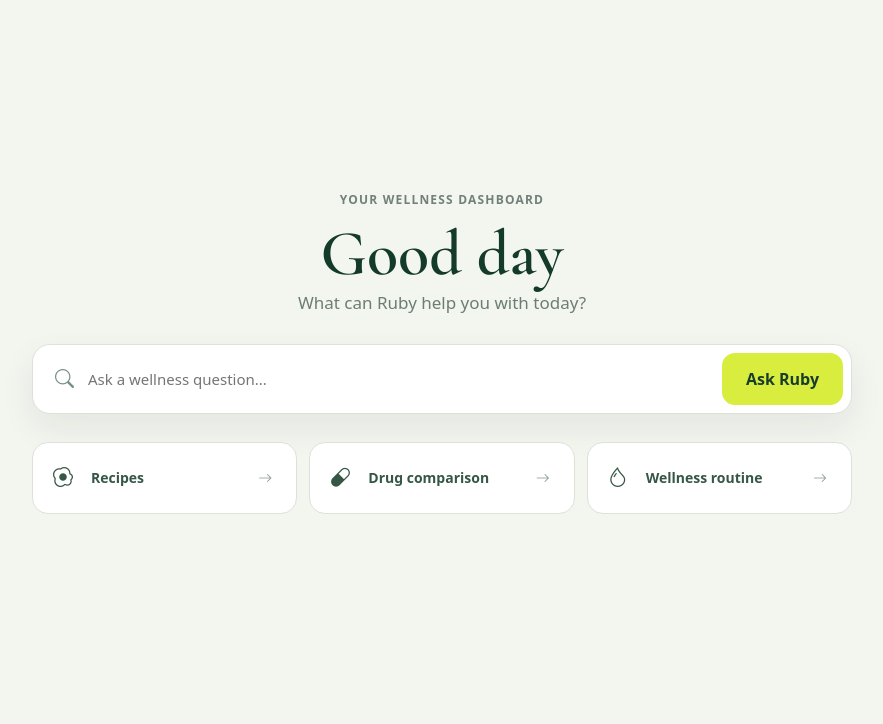
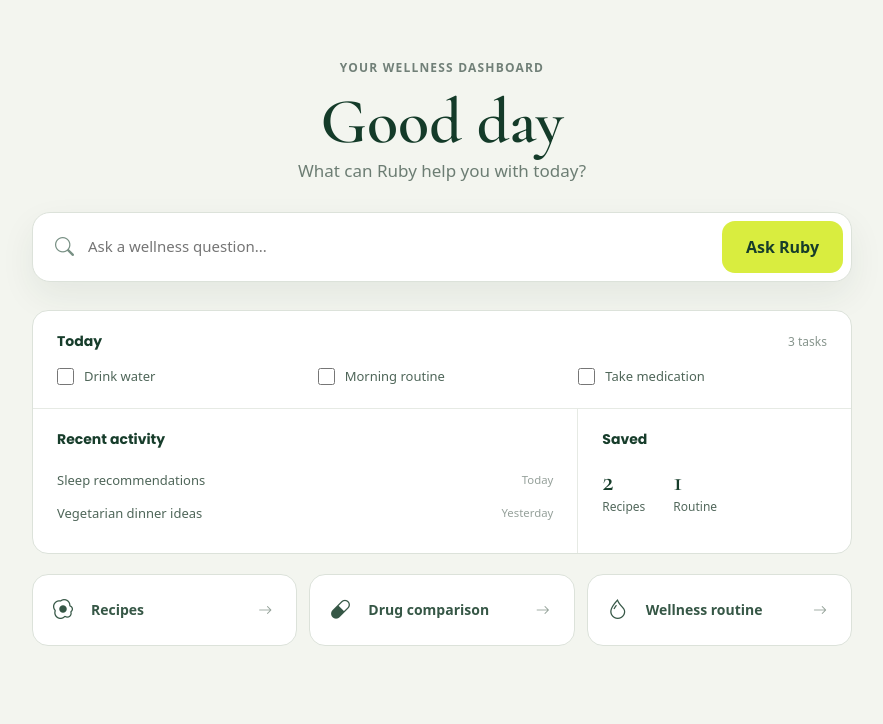
Before and after one commit to Ruby-Project-SEO/Ruby, a Flask app: page / in a window 1280 px wide. Shown: the part 76-800 px from the top of the page, without its empty margins (198-1081 px from the left). Run offline with Flask 3, Linux system fonts and the light colour scheme.

Commit message:
added tasks to dashbord and modified layout slightly

```diff
--- a/static/styles.css
+++ b/static/styles.css
@@ -710,6 +710,108 @@ body {
     margin-top: 20px;
 }
 
+.dashboard-details {
+    margin-top: 20px;
+    overflow: hidden;
+    border: 1px solid #dce2da;
+    border-radius: 16px;
+    background: #fff;
+}
+
+.today-section,
+.recent-section,
+.saved-section {
+    padding: 22px 24px;
+}
+
+.section-title {
+    display: flex;
+    align-items: center;
+    justify-content: space-between;
+    margin-bottom: 16px;
+}
+
+.section-title h2 {
+    margin: 0;
+    color: #173d2b;
+    font-family: "Poppins", sans-serif;
+    font-size: 14px;
+    font-weight: 700;
+}
+
+.section-title > span {
+    color: #87958d;
+    font-size: 12px;
+}
+
+.today-list {
+    display: grid;
+    grid-template-columns: repeat(3, 1fr);
+    gap: 12px;
+}
+
+.today-list label {
+    display: flex;
+    align-items: center;
+    gap: 10px;
+    color: #4f6659;
+    cursor: pointer;
+    font-size: 13px;
+}
+
+.today-list input {
+    width: 17px;
+    height: 17px;
+    accent-color: #075737;
+}
+
+.dashboard-detail-columns {
+    display: grid;
+    grid-template-columns: 2fr 1fr;
+    border-top: 1px solid #e6eae4;
+}
+
+.recent-section {
+    border-right: 1px solid #e6eae4;
+}
+
+.recent-list {
+    margin: 0;
+    padding: 0;
+    list-style: none;
+}
+
+.recent-list li {
+    display: flex;
+    justify-content: space-between;
+    gap: 16px;
+    padding: 7px 0;
+    color: #4f6659;
+    font-size: 13px;
+}
+
+.recent-list small {
+    color: #96a19b;
+}
+
+.saved-links {
+    display: flex;
+    gap: 28px;
+}
+
+.saved-links a {
+    display: flex;
+    flex-direction: column;
+    color: #52685c;
+    font-size: 12px;
+    text-decoration: none;
+}
+
+.saved-links strong {
+    color: #173d2b;
+    font: 600 28px "Cormorant Garamond", Georgia, serif;
+}
+
 .simple-action {
     display: grid;
     grid-template-columns: 28px 1fr 18px;
@@ -748,4 +850,18 @@ body {
     .simple-actions {
         grid-template-columns: 1fr;
     }
+
+    .today-list,
+    .dashboard-detail-columns {
+        grid-template-columns: 1fr;
+    }
+
+    .today-list {
+        gap: 14px;
+    }
+
+    .recent-section {
+        border-right: 0;
+        border-bottom: 1px solid #e6eae4;
+    }
 }
--- a/templates/welcome.html
+++ b/templates/welcome.html
@@ -15,6 +15,42 @@
             <input type="text" name="search" placeholder="Ask a wellness question..." aria-label="Ask a wellness question">
             <button type="submit">Ask Ruby</button>
         </form>
+
+        <div class="dashboard-details">
+            <section class="today-section">
+                <div class="section-title">
+                    <h2>Today</h2>
+                    <span>3 tasks</span>
+                </div>
+                <div class="today-list">
+                    <label><input type="checkbox"><span>Drink water</span></label>
+                    <label><input type="checkbox"><span>Morning routine</span></label>
+                    <label><input type="checkbox"><span>Take medication</span></label>
+                </div>
+            </section>
+
+            <div class="dashboard-detail-columns">
+                <section class="recent-section">
+                    <div class="section-title">
+                        <h2>Recent activity</h2>
+                    </div>
+                    <ul class="recent-list">
+                        <li><span>Sleep recommendations</span><small>Today</small></li>
+                        <li><span>Vegetarian dinner ideas</span><small>Yesterday</small></li>
+                    </ul>
+                </section>
+
+                <section class="saved-section">
+                    <div class="section-title">
+                        <h2>Saved</h2>
+                    </div>
+                    <div class="saved-links">
+                        <a href="{{ url_for('recipe') }}"><strong>2</strong><span>Recipes</span></a>
+                        <a href="#"><strong>1</strong><span>Routine</span></a>
+                    </div>
+                </section>
+            </div>
+        </div>
 
         <div class="simple-actions">
             <a class="simple-action" href="{{ url_for('recipe') }}">
```
